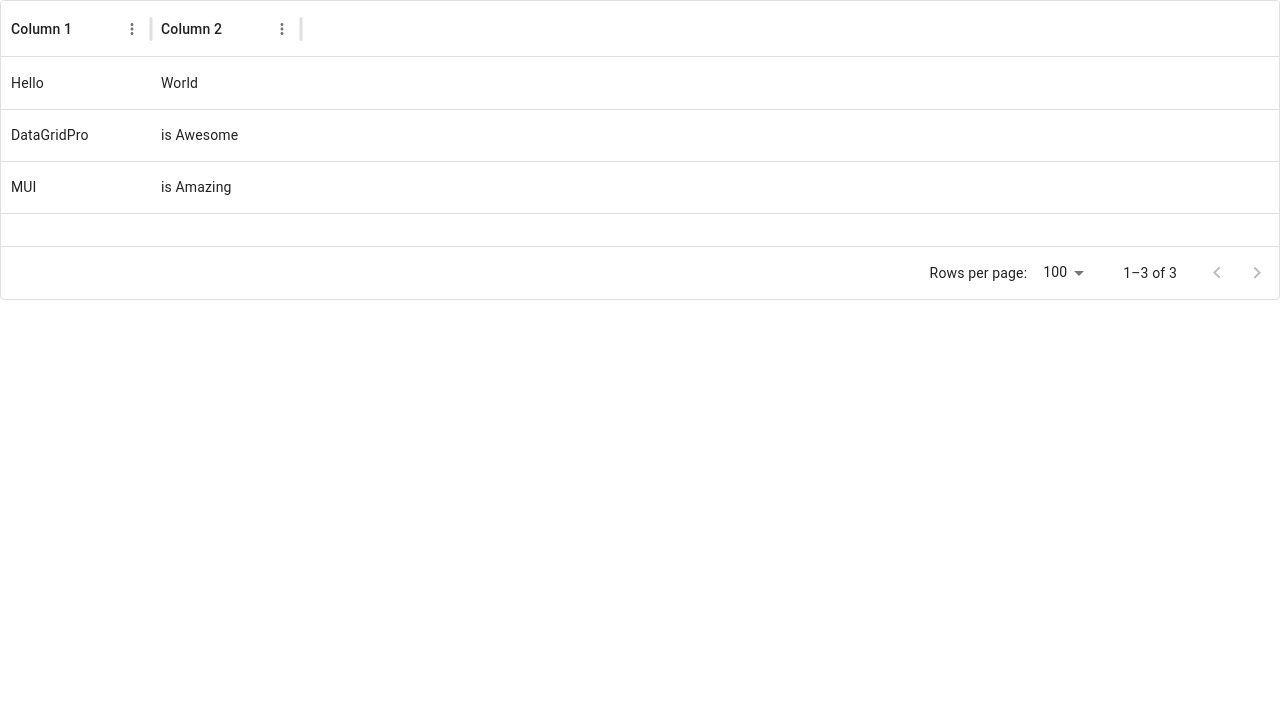
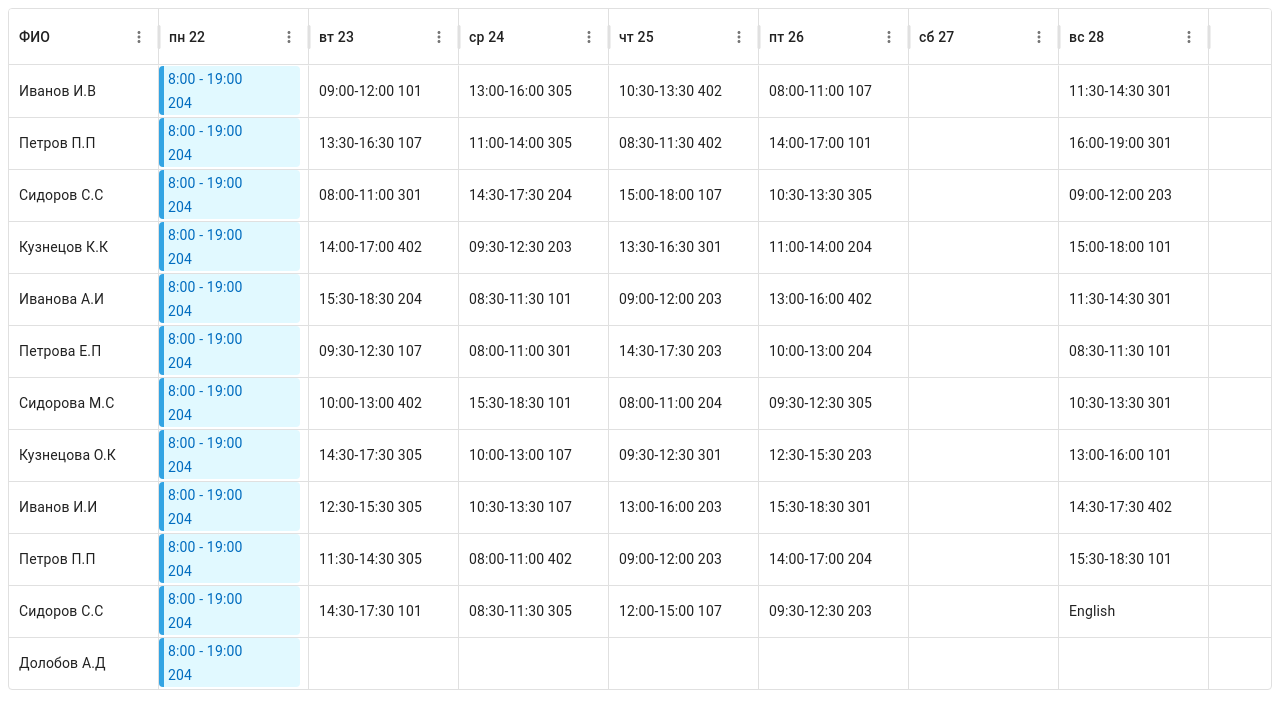
Before and after one commit to Dr-Alex-Dr/DocTime_Calendar, a React (Create React App) app: page / in a window 1280 px wide. Shown: the top 728 px of the page. Built offline with nearby package versions, Linux system fonts and the light colour scheme.

Commit message:
Добавлена таблица и стилизована ячейка

```diff
--- /dev/null
+++ b/global.d.ts
@@ -0,0 +1,4 @@
+declare module '*.scss' {
+    const classNames: Record<string, string>;
+    export {classNames};
+}
--- a/package.json
+++ b/package.json
@@ -7,12 +7,13 @@
     "@emotion/styled": "^11.11.5",
     "@mui/material": "^5.15.15",
     "@mui/x-data-grid": "^7.3.0",
+    "@mui/x-data-grid-pro": "^7.3.0",
     "@types/node": "^16.18.96",
     "@types/react": "^18.2.79",
     "@types/react-dom": "^18.2.25",
     "react": "^18.2.0",
     "react-dom": "^18.2.0",
-    "react-scripts": "5.0.1",
+    "react-scripts": "^5.0.1",
     "typescript": "^4.9.5",
     "web-vitals": "^2.1.4"
   },
@@ -39,5 +40,8 @@
       "last 1 firefox version",
       "last 1 safari version"
     ]
+  },
+  "devDependencies": {
+    "sass": "^1.75.0"
   }
 }
--- a/src/App.tsx
+++ b/src/App.tsx
@@ -1,22 +1,160 @@
-import {DataGrid, GridColDef, GridRowsProp} from '@mui/x-data-grid';
+import {DataGrid, GridColDef, GridRenderCellParams, GridRowsProp} from '@mui/x-data-grid';
+import Box from '@mui/material/Box';
+import { Cell } from './components/cell/Cell';
+import { heIL } from '@mui/material/locale';
+import './app/styles/style.scss';
+
 
 const rows: GridRowsProp = [
-  { id: 1, col1: 'Hello', col2: 'World' },
-  { id: 2, col1: 'DataGridPro', col2: 'is Awesome' },
-  { id: 3, col1: 'MUI', col2: 'is Amazing' },
+    { "id": 1, "Name": "Иванов И.В", "Monday": "14:30-17:30 204", "Tuesday": "09:00-12:00 101", "Wednesday": "13:00-16:00 305", "Thursday": "10:30-13:30 402", "Friday": "08:00-11:00 107", "Saturday": "15:00-18:00 203", "Sunday": "11:30-14:30 301" },
+    {
+        "id": 2,
+        "Name": "Петров П.П",
+        "Monday": "09:00-12:00 203",
+        "Tuesday": "13:30-16:30 107",
+        "Wednesday": "11:00-14:00 305",
+        "Thursday": "08:30-11:30 402",
+        "Friday": "14:00-17:00 101",
+        "Saturday": "10:30-13:30 204",
+        "Sunday": "16:00-19:00 301"
+    },
+    {
+        "id": 3,
+        "Name": "Сидоров С.С",
+        "Monday": "13:00-16:00 101",
+        "Tuesday": "08:00-11:00 301",
+        "Wednesday": "14:30-17:30 204",
+        "Thursday": "15:00-18:00 107",
+        "Friday": "10:30-13:30 305",
+        "Saturday": "11:30-14:30 402",
+        "Sunday": "09:00-12:00 203"
+    },
+    {
+        "id": 4,
+        "Name": "Кузнецов К.К",
+        "Monday": "08:30-11:30 107",
+        "Tuesday": "14:00-17:00 402",
+        "Wednesday": "09:30-12:30 203",
+        "Thursday": "13:30-16:30 301",
+        "Friday": "11:00-14:00 204",
+        "Saturday": "08:00-11:00 305",
+        "Sunday": "15:00-18:00 101"
+    },
+    {
+        "id": 5,
+        "Name": "Иванова А.И",
+        "Monday": "10:00-13:00 305",
+        "Tuesday": "15:30-18:30 204",
+        "Wednesday": "08:30-11:30 101",
+        "Thursday": "09:00-12:00 203",
+        "Friday": "13:00-16:00 402",
+        "Saturday": "14:30-17:30 107",
+        "Sunday": "11:30-14:30 301"
+    },
+    {
+        "id": 6,
+        "Name": "Петрова Е.П",
+        "Monday": "14:00-17:00 402",
+        "Tuesday": "09:30-12:30 107",
+        "Wednesday": "08:00-11:00 301",
+        "Thursday": "14:30-17:30 203",
+        "Friday": "10:00-13:00 204",
+        "Saturday": "13:30-16:30 305",
+        "Sunday": "08:30-11:30 101"
+    },
+    {
+        "id": 7,
+        "Name": "Сидорова М.С",
+        "Monday": "12:30-15:30 107",
+        "Tuesday": "10:00-13:00 402",
+        "Wednesday": "15:30-18:30 101",
+        "Thursday": "08:00-11:00 204",
+        "Friday": "09:30-12:30 305",
+        "Saturday": "14:00-17:00 203",
+        "Sunday": "10:30-13:30 301"
+    },
+    {
+        "id": 8,
+        "Name": "Кузнецова О.К",
+        "Monday": "11:30-14:30 204",
+        "Tuesday": "14:30-17:30 305",
+        "Wednesday": "10:00-13:00 107",
+        "Thursday": "09:30-12:30 301",
+        "Friday": "12:30-15:30 203",
+        "Saturday": "08:00-11:00 402",
+        "Sunday": "13:00-16:00 101"
+    },
+    {
+        "id": 9,
+        "Name": "Иванов И.И",
+        "Monday": "08:00-11:00 101",
+        "Tuesday": "12:30-15:30 305",
+        "Wednesday": "10:30-13:30 107",
+        "Thursday": "13:00-16:00 203",
+        "Friday": "15:30-18:30 301",
+        "Saturday": "09:00-12:00 204",
+        "Sunday": "14:30-17:30 402"
+    },
+    {
+        "id": 10,
+        "Name": "Петров П.П",
+        "Monday": "13:30-16:30 107",
+        "Tuesday": "11:30-14:30 305",
+        "Wednesday": "08:00-11:00 402",
+        "Thursday": "09:00-12:00 203",
+        "Friday": "14:00-17:00 204",
+        "Saturday": "10:30-13:30 301",
+        "Sunday": "15:30-18:30 101"
+    },
+    {
+        "id": 11,
+        "Name": "Сидоров С.С",
+        "Monday": <div>df</div>,
+        "Tuesday": "14:30-17:30 101",
+        "Wednesday": "08:30-11:30 305",
+        "Thursday": "12:00-15:00 107",
+        "Friday": "09:30-12:30 203",
+        "Saturday": "13:00-16:00 402",
+        "Sunday": "English"
+    },
+    {
+        "id": 12,
+        "Name": 'Долобов А.Д',
+        "slots": ["11:00-14:00 204", "14:30-17:30 101"]
+    }
 ];
 
 const columns: GridColDef[] = [
-  { field: 'col1', headerName: 'Column 1', width: 150 },
-  { field: 'col2', headerName: 'Column 2', width: 150 },
+    { field: 'Name', headerName: 'ФИО', width: 150 },
+    { field: 'Monday', headerName: 'пн 22', width: 150, cellClassName: 'cell', renderCell: (params: GridRenderCellParams<any, any>) => (<Cell params={params}></Cell>)},
+    { field: 'Tuesday', headerName: 'вт 23', width: 150 },
+    { field: 'Wednesday', headerName: 'ср 24', width: 150 },
+    { field: 'Thursday', headerName: 'чт 25', width: 150 },
+    { field: 'Friday', headerName: 'пт 26', width: 150 },
+    { field: 'Saturday ', headerName: 'сб 27', width: 150 },
+    { field: 'Sunday', headerName: 'вс 28', width: 150 },
 ];
+
+const rootStyles = {
+    '& .cell': {
+        padding: '0px !important',
+        height: 30
+    },
+};
 
 function App() {
 
   return (
-      <div style={{height: 300, width: '100%'}}>
-        <DataGrid rows={rows} columns={columns}/>
-      </div>
+      <Box sx={rootStyles}>
+        <DataGrid
+            rows={rows}
+            columns={columns}
+            disableRowSelectionOnClick
+            hideFooter
+            showCellVerticalBorder
+            showColumnVerticalBorder
+        />
+      </Box>
   );
 }
 
--- /dev/null
+++ b/src/app/styles/style.scss
@@ -0,0 +1,4 @@
+p {
+    margin: 0;
+    padding: 0;
+}
--- /dev/null
+++ b/src/components/cell/Cell.module.scss
@@ -0,0 +1,19 @@
+.container {
+    display: flex;
+    flex-direction: column;
+    margin: 0;
+    padding: 0;
+    background-color: #E1F9FF;
+    border-radius: 4px;
+    border-left: 5px solid #32A4E3;
+    cursor: pointer;
+    line-height: 24px;
+    padding-left: 4px;
+    padding-top: 1px;
+    margin-right: 8px;
+    color: #006cbf;
+
+    &:hover {
+        background-color: #eafbff;
+    }
+}
--- /dev/null
+++ b/src/components/cell/Cell.tsx
@@ -0,0 +1,12 @@
+import styles from './Cell.module.scss';
+
+const Cell = ({params}: any) => {
+    return (
+        <div className={styles.container}>
+            <p>8:00 - 19:00</p>
+            <p>204</p>
+        </div>
+    )
+}
+
+export { Cell }
--- a/src/index.css
+++ /dev/null
@@ -1,13 +0,0 @@
-body {
-  margin: 0;
-  font-family: -apple-system, BlinkMacSystemFont, 'Segoe UI', 'Roboto', 'Oxygen',
-    'Ubuntu', 'Cantarell', 'Fira Sans', 'Droid Sans', 'Helvetica Neue',
-    sans-serif;
-  -webkit-font-smoothing: antialiased;
-  -moz-osx-font-smoothing: grayscale;
-}
-
-code {
-  font-family: source-code-pro, Menlo, Monaco, Consolas, 'Courier New',
-    monospace;
-}
--- a/src/index.tsx
+++ b/src/index.tsx
@@ -1,6 +1,5 @@
 import React from 'react';
 import ReactDOM from 'react-dom/client';
-import './index.css';
 import App from './App';
 
 const root = ReactDOM.createRoot(
--- /dev/null
+++ b/src/react-app-env.d.ts
@@ -0,0 +1 @@
+/// <reference types="react-scripts" />
--- a/tsconfig.json
+++ b/tsconfig.json
@@ -18,7 +18,7 @@
     "resolveJsonModule": true,
     "isolatedModules": true,
     "noEmit": true,
-    "jsx": "react-jsx"
+    "jsx": "preserve"
   },
   "include": [
     "src"
```
Also changed, not shown: 1 other file (tests, documents, lock files or other folders).
